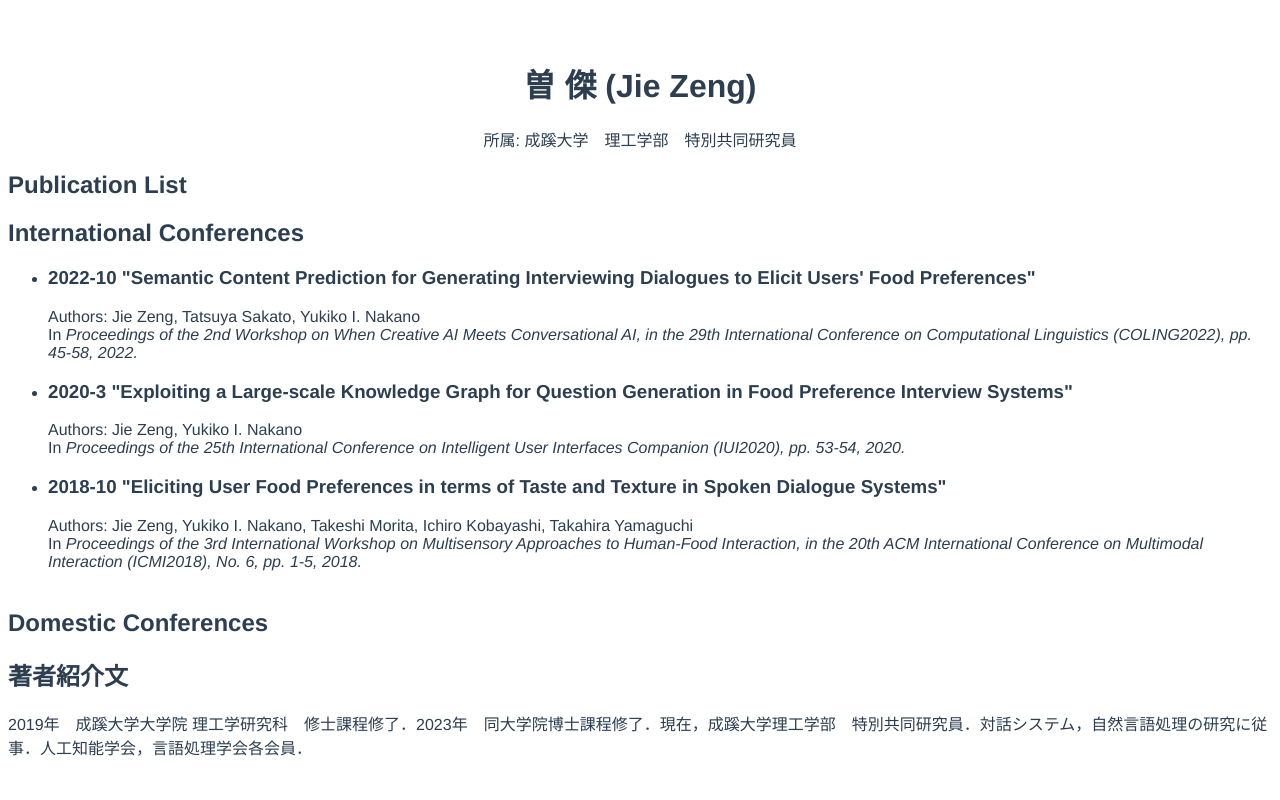
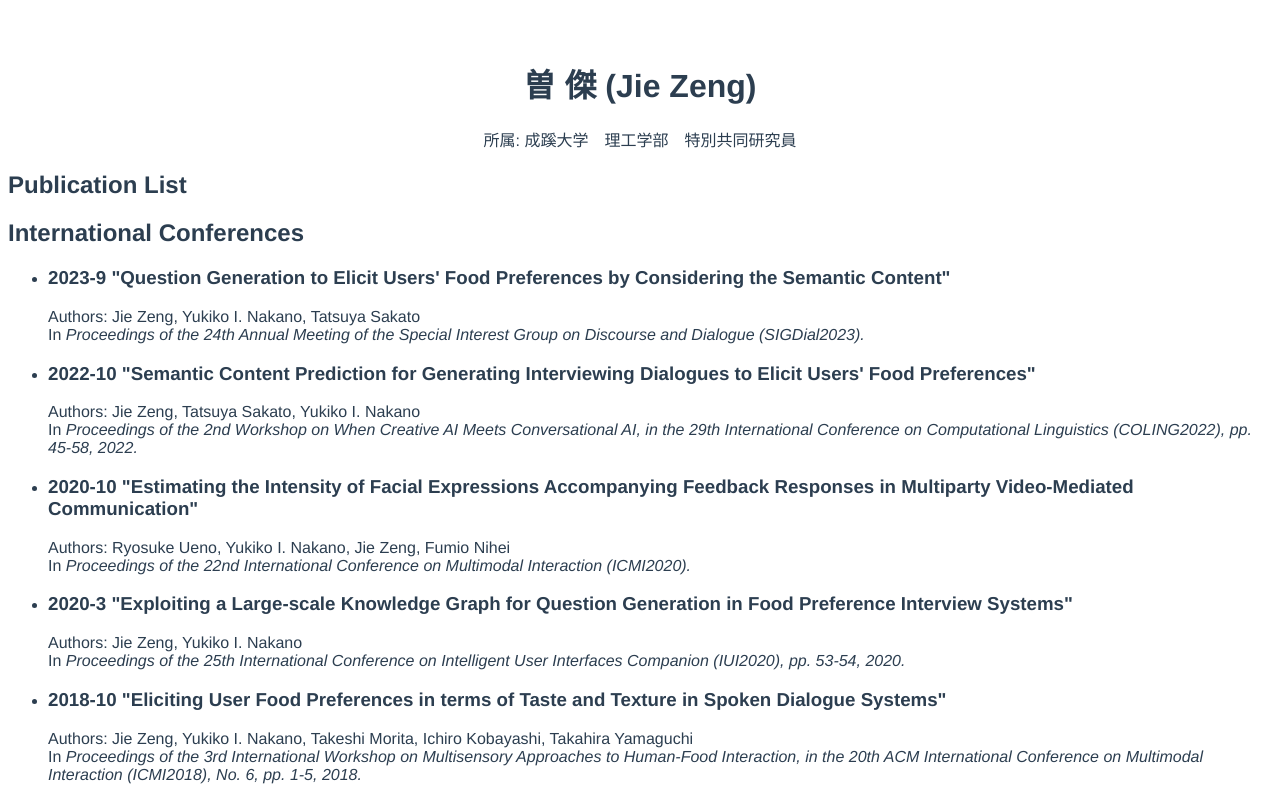
Before and after one commit to viajiefan/viajiefan.github.io, a Vue app: page / in a window 1280 px wide. Shown: the top 800 px of the page. Built offline with nearby package versions, Linux system fonts and the light colour scheme.

Commit message:
add analytics add international

```diff
--- a/public/index.html
+++ b/public/index.html
@@ -6,7 +6,17 @@
     <meta name="viewport" content="width=device-width,initial-scale=1.0">
     <link rel="icon" href="<%= BASE_URL %>favicon.ico">
     <title><%= htmlWebpackPlugin.options.title %></title>
+      <!-- Google tag (gtag.js) -->
+      <script async src="https://www.googletagmanager.com/gtag/js?id=G-V2NJJ06RYN"></script>
+      <script>
+        window.dataLayer = window.dataLayer || [];
+        function gtag(){dataLayer.push(arguments);}
+        gtag('js', new Date());
+
+        gtag('config', 'G-V2NJJ06RYN');
+      </script>
   </head>
+
   <body>
     <noscript>
       <strong>We're sorry but <%= htmlWebpackPlugin.options.title %> doesn't work properly without JavaScript enabled. Please enable it to continue.</strong>
--- a/src/assets/desc.yaml
+++ b/src/assets/desc.yaml
@@ -11,11 +11,23 @@ Top:
 
 International:
   -
+    year: 2023
+    month: 9
+    title: Question Generation to Elicit Users' Food Preferences by Considering the Semantic Content
+    booktitle: Proceedings of the 24th Annual Meeting of the Special Interest Group on Discourse and Dialogue (SIGDial2023).
+    author: ["Jie Zeng", "Yukiko I. Nakano", "Tatsuya Sakato"]
+  -
     year: 2022
     month: 10
     title: Semantic Content Prediction for Generating Interviewing Dialogues to Elicit Users' Food Preferences
     booktitle: Proceedings of the 2nd Workshop on When Creative AI Meets Conversational AI, in the 29th International Conference on Computational Linguistics (COLING2022), pp. 45-58, 2022.
     author: ["Jie Zeng", "Tatsuya Sakato", "Yukiko I. Nakano"]
+  -
+    year: 2020
+    month: 10
+    title: Estimating the Intensity of Facial Expressions Accompanying Feedback Responses in Multiparty Video-Mediated Communication
+    booktitle: Proceedings of the 22nd International Conference on Multimodal Interaction (ICMI2020).
+    author: ["Ryosuke Ueno", "Yukiko I. Nakano", "Jie Zeng", "Fumio Nihei"]
   -
     year: 2020
     month: 03
```
Also changed, not shown: 5 other files (tests, documents, lock files or other folders).
